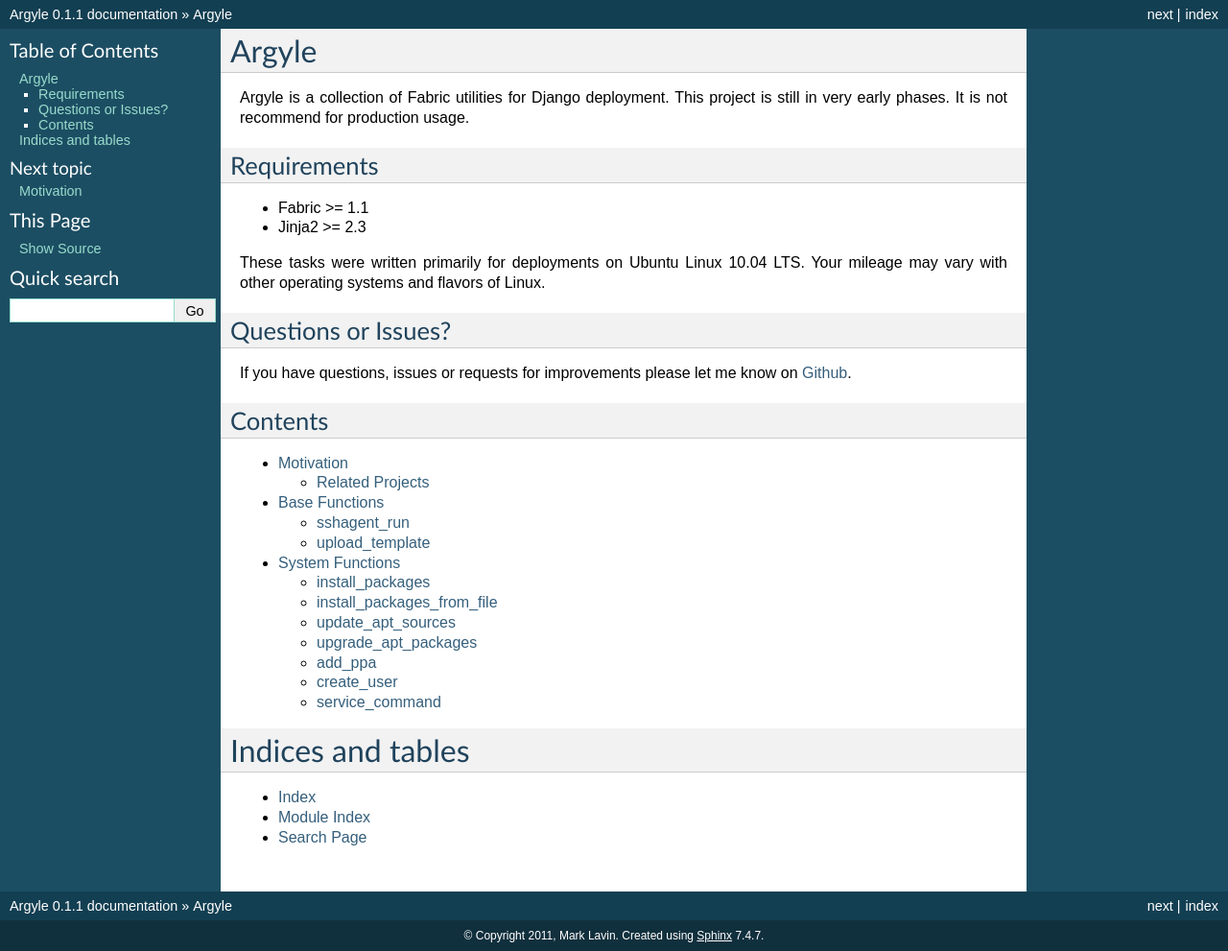
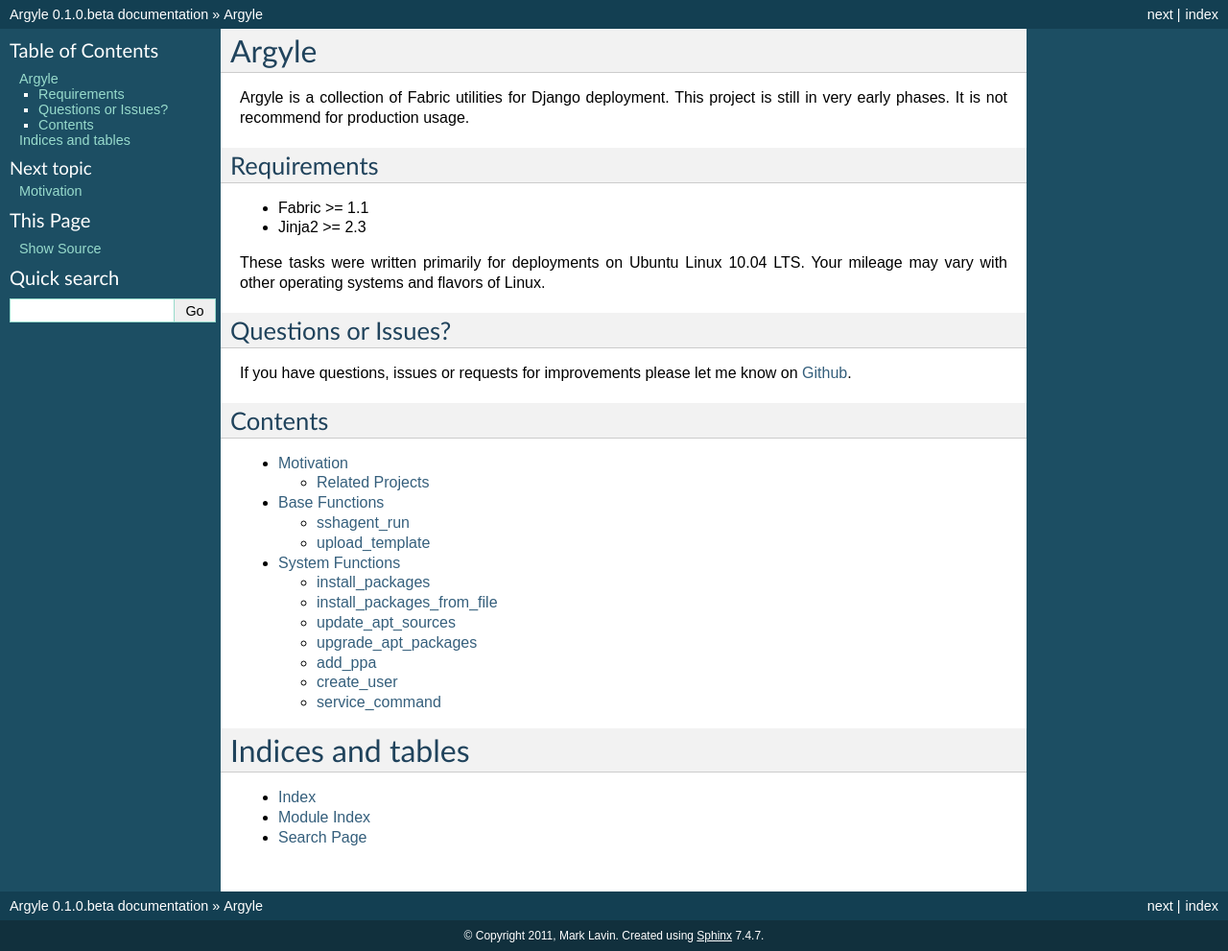
Before and after one commit to mlavin/argyle, a Sphinx documentation site: the page built from docs/index.rst, in a window 1280 px wide. Shown: the whole page at 96% size. Built offline with Sphinx 7.4.7, drawn with Linux system fonts in a browser that asks for light colours.

Commit message:
Change docs version to match module version info.

```diff
--- a/docs/conf.py
+++ b/docs/conf.py
@@ -50,7 +50,7 @@
 # The short X.Y version.
 version = '0.1'
 # The full version, including alpha/beta/rc tags.
-release = '0.1.1'
+release = '0.1.0.beta'
 
 # The language for content autogenerated by Sphinx. Refer to documentation
 # for a list of supported languages.
```
